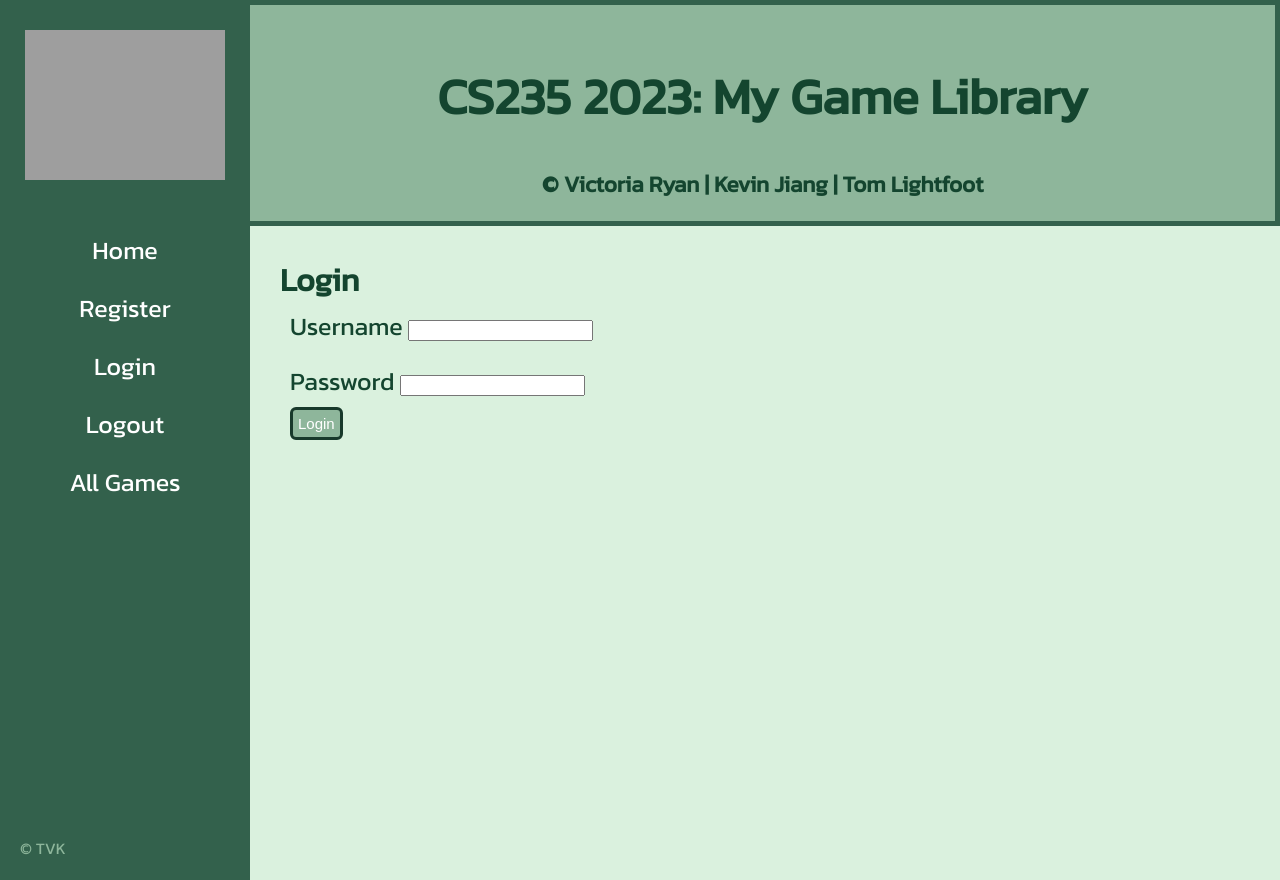
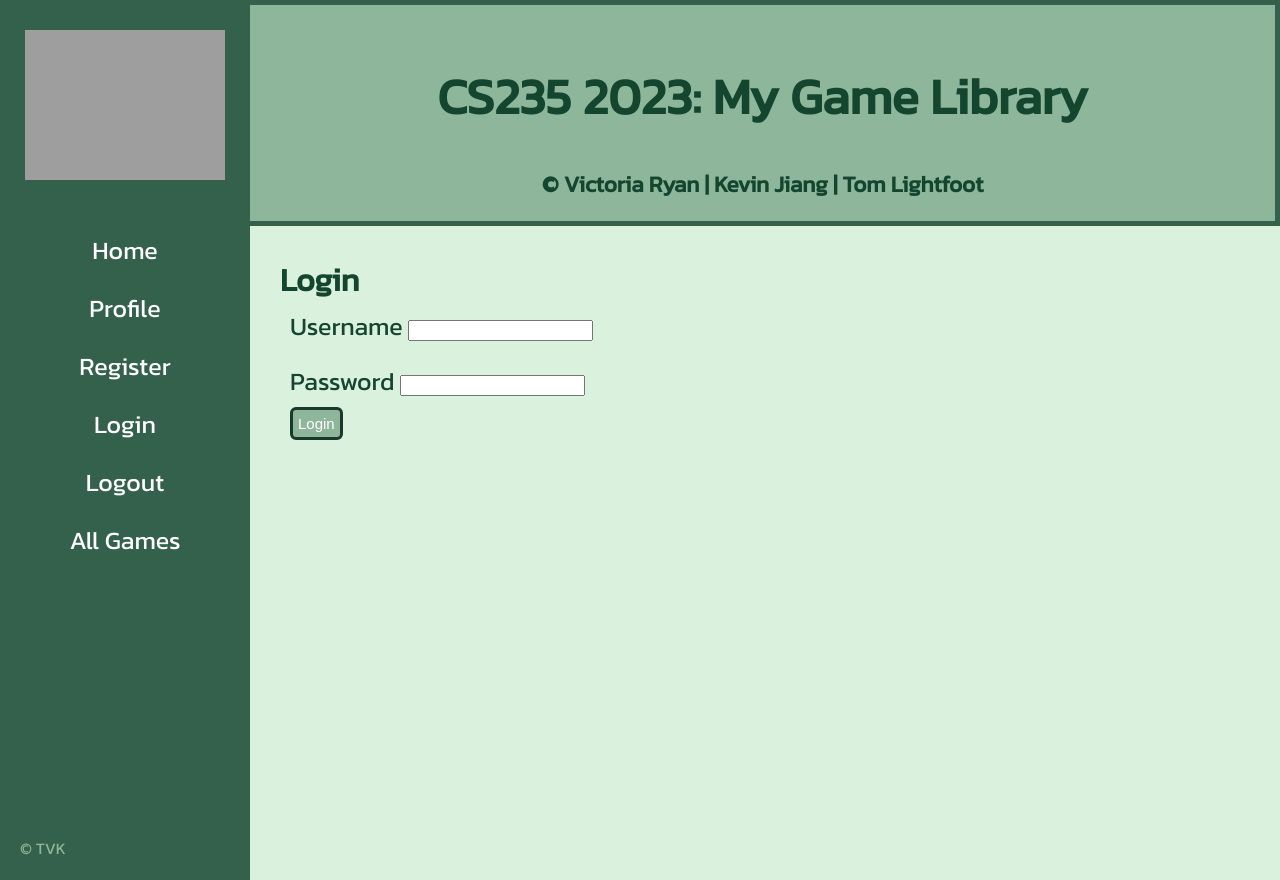
Before and after one commit to chromeyy/games-library-web-app, a Flask app: page /authentication/login in a window 1280 px wide. Run offline with Flask 2, Linux system fonts and the light colour scheme; some libraries are stand-ins or nearby versions; grey boxes are pictures that could not be loaded.

Commit message:
Added profile button to nav

```diff
--- a/games/templates/navigationBar.html
+++ b/games/templates/navigationBar.html
@@ -9,6 +9,7 @@
 
         <ul>
             <li><a href="{{ url_for('index_bp.index') }}">Home</a></li>
+            <li><a href="{{ url_for('user_info_bp.user_info') }}">Profile</a></li>
             <li><a href="{{ url_for('authentication_bp.register') }}">Register</a></li>
             <li><a href="{{ url_for('authentication_bp.login') }}">Login</a></li>
             <li><a href="{{ url_for('authentication_bp.logout') }}">Logout</a></li>
```
